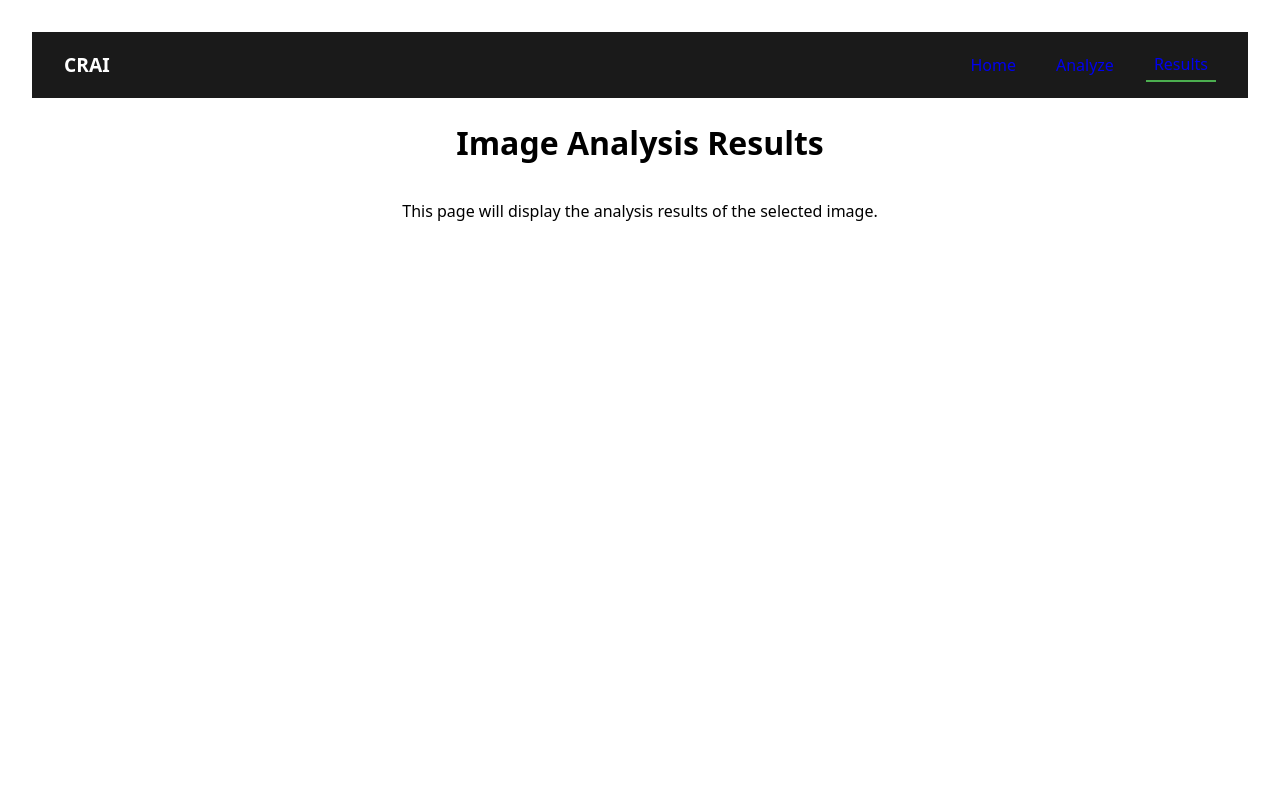
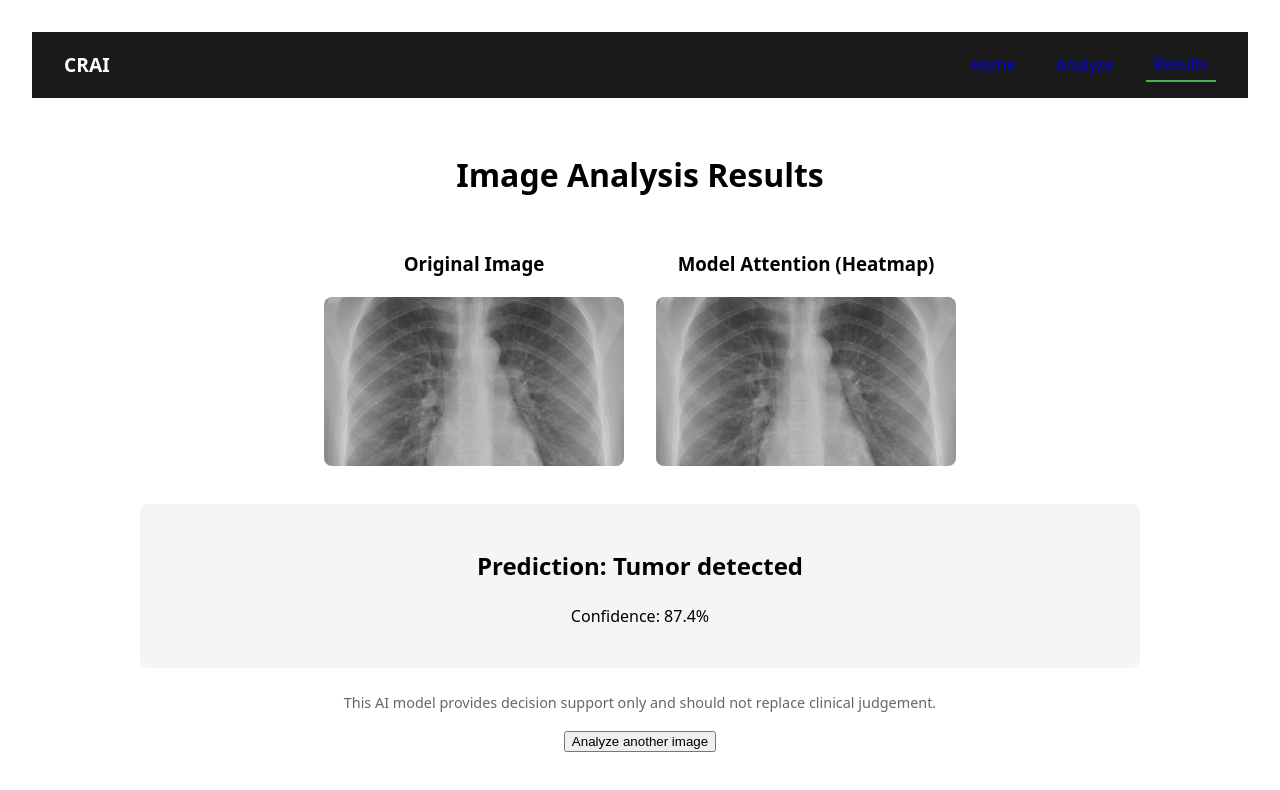
Before and after one commit to Filimon-Coding/DeepLung, a React (Vite) app in the folder frontend/: page /results in a window 1280 px wide. Shown: the top 790 px of the page. Built offline with nearby package versions, Linux system fonts and the light colour scheme.

Commit message:
Enhance Results page layout and add styling

```diff
--- a/frontend/src/pages/HomePage.tsx
+++ b/frontend/src/pages/HomePage.tsx
@@ -12,7 +12,7 @@ function HomePage() {
       <p>
         This application demonstrates a typical AI pipeline for medical imaging.
         A trained convolutional neural network (CNN) can be used to support
-        detection of patterns in chest X-ray images.
+        detection of patterns in chest CT images.
       </p>
 
       <h2>How it works</h2>
--- /dev/null
+++ b/frontend/src/pages/ResultsPage.css
@@ -0,0 +1,30 @@
+.results-container {
+  max-width: 1000px;
+  margin: auto;
+  padding: 2rem;
+  text-align: center;
+}
+
+.results-grid {
+  display: flex;
+  justify-content: center;
+  gap: 2rem;
+  margin: 2rem 0;
+}
+
+.image-box img {
+  max-width: 300px;
+  border-radius: 8px;
+}
+
+.prediction-box {
+  background: #f5f5f5;
+  padding: 1.5rem;
+  border-radius: 8px;
+  margin: 1.5rem 0;
+}
+
+.interpretation-box {
+  font-size: 0.9rem;
+  color: #666;
+}
--- a/frontend/src/pages/ResultsPage.tsx
+++ b/frontend/src/pages/ResultsPage.tsx
@@ -1,10 +1,44 @@
+import { useNavigate } from "react-router-dom";
+import "./ResultsPage.css";
+
 function ResultsPage() {
+  const navigate = useNavigate();
+
+  // Midlertidige dummy-verdier (erstattes senere med ekte API-svar)
+  const prediction = "Tumor detected";
+  const confidence = 87.4;
+
   return (
-    <div>
+    <div className="results-container">
       <h1>Image Analysis Results</h1>
-      <p>
-        This page will display the analysis results of the selected image.
-      </p>
+
+      <div className="results-grid">
+        <div className="image-box">
+          <h3>Original Image</h3>
+          <img src="/samples/sample1.jpg" alt="Analyzed X-ray" />
+        </div>
+
+        <div className="image-box">
+          <h3>Model Attention (Heatmap)</h3>
+          <img src="/samples/sample1.jpg" alt="Heatmap placeholder" />
+        </div>
+      </div>
+
+      <div className="prediction-box">
+        <h2>Prediction: {prediction}</h2>
+        <p>Confidence: {confidence}%</p>
+      </div>
+
+      <div className="interpretation-box">
+        <p>
+          This AI model provides decision support only and should not replace
+          clinical judgement.
+        </p>
+      </div>
+
+      <button onClick={() => navigate("/analyze")}>
+        Analyze another image
+      </button>
     </div>
   );
 }
```
